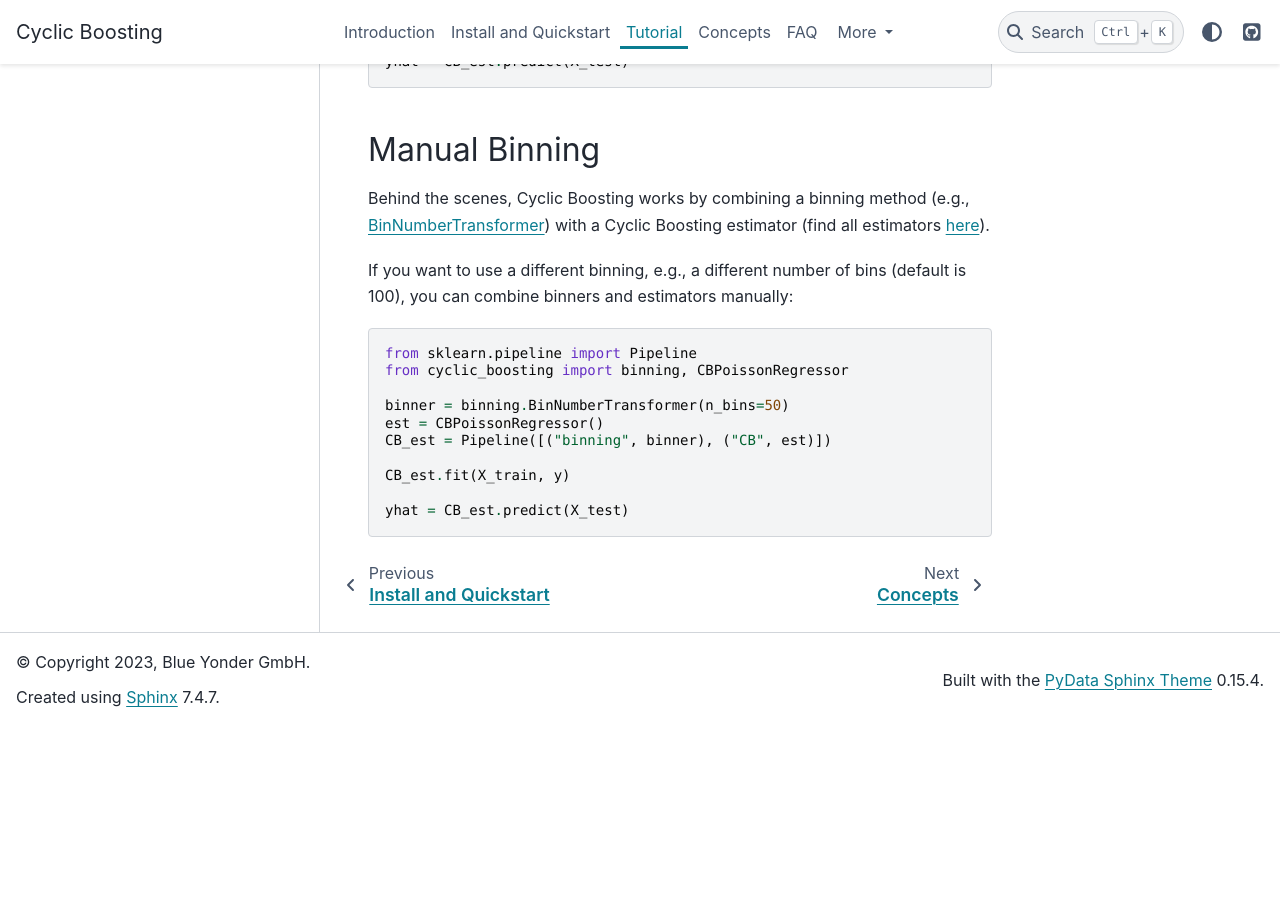
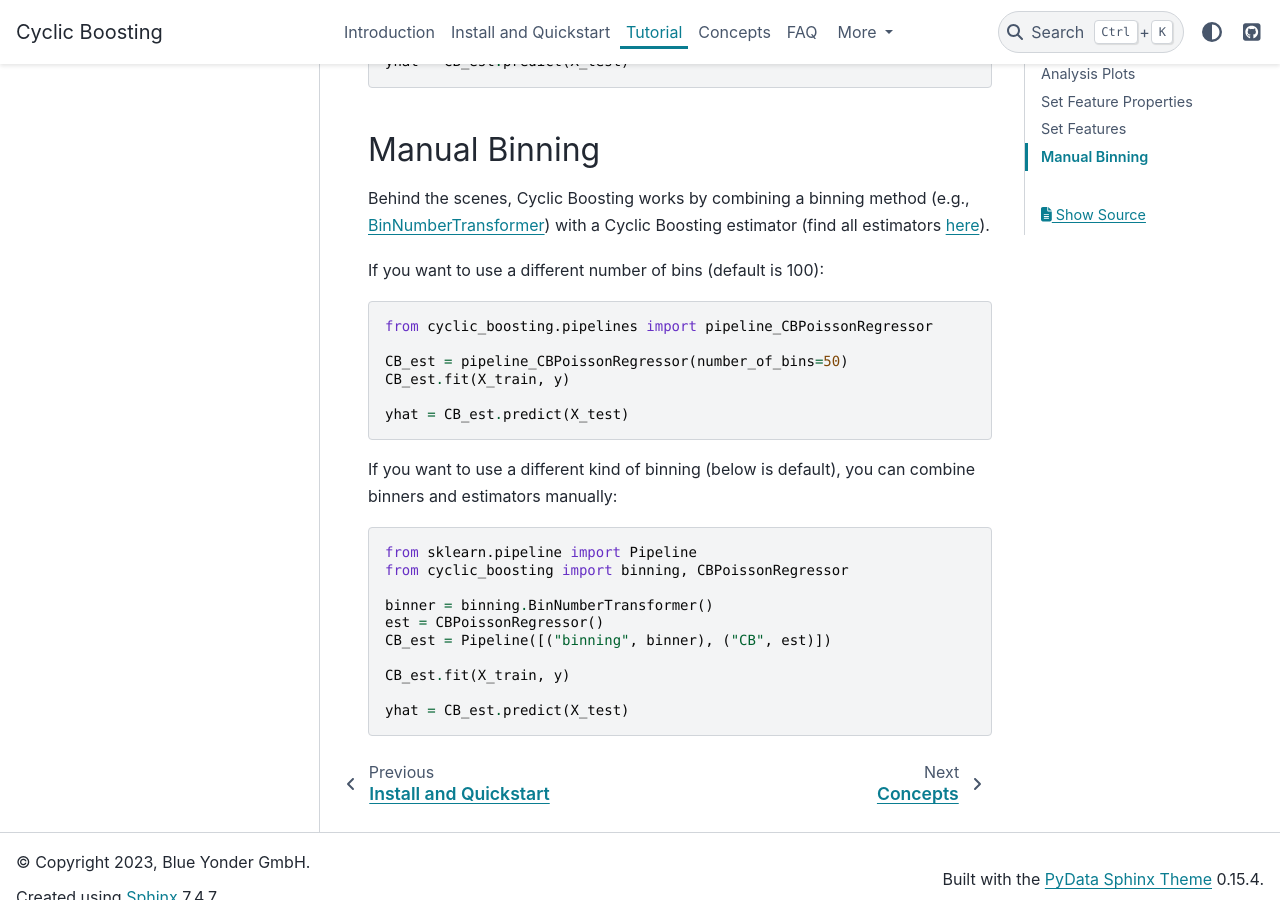
Before and after one commit to Blue-Yonder-OSS/cyclic-boosting, a Sphinx documentation site: the page built from docs/source/tutorial.md, in a window 1280 px wide and 900 px high, scrolled down 1862 px. Built offline with Sphinx 7.4.7 and the PyData theme 0.15.4, drawn with Linux system fonts in a browser that asks for light colours; before the commit the page ends 2588 px from its top, so only the background shows below that.

Commit message:
clarification in binning tutorial

````diff
--- a/docs/source/tutorial.md
+++ b/docs/source/tutorial.md
@@ -90,13 +90,23 @@
 with a Cyclic Boosting estimator (find all estimators
 [here](https://github.com/Blue-Yonder-OSS/cyclic-boosting/blob/main/cyclic_boosting/__init__.py)).
 
-If you want to use a different binning, e.g., a different number of bins
-(default is 100), you can combine binners and estimators manually:
+If you want to use a different number of bins (default is 100):
+```python
+from cyclic_boosting.pipelines import pipeline_CBPoissonRegressor
+
+CB_est = pipeline_CBPoissonRegressor(number_of_bins=50)
+CB_est.fit(X_train, y)
+
+yhat = CB_est.predict(X_test)
+```
+
+If you want to use a different kind of binning (below is default), you can
+combine binners and estimators manually:
 ```python
 from sklearn.pipeline import Pipeline
 from cyclic_boosting import binning, CBPoissonRegressor
 
-binner = binning.BinNumberTransformer(n_bins=50)
+binner = binning.BinNumberTransformer()
 est = CBPoissonRegressor()
 CB_est = Pipeline([("binning", binner), ("CB", est)])
 
````
